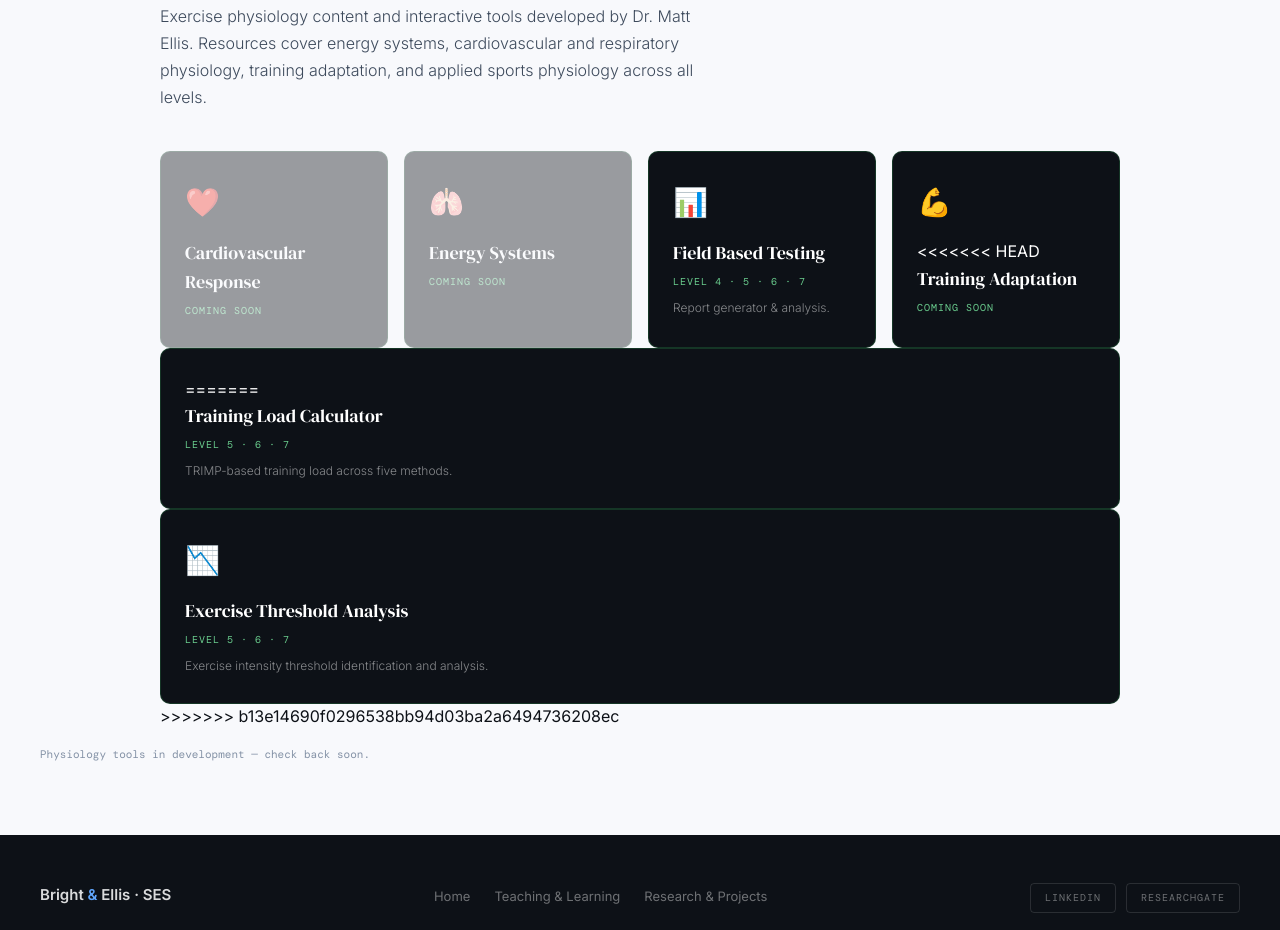
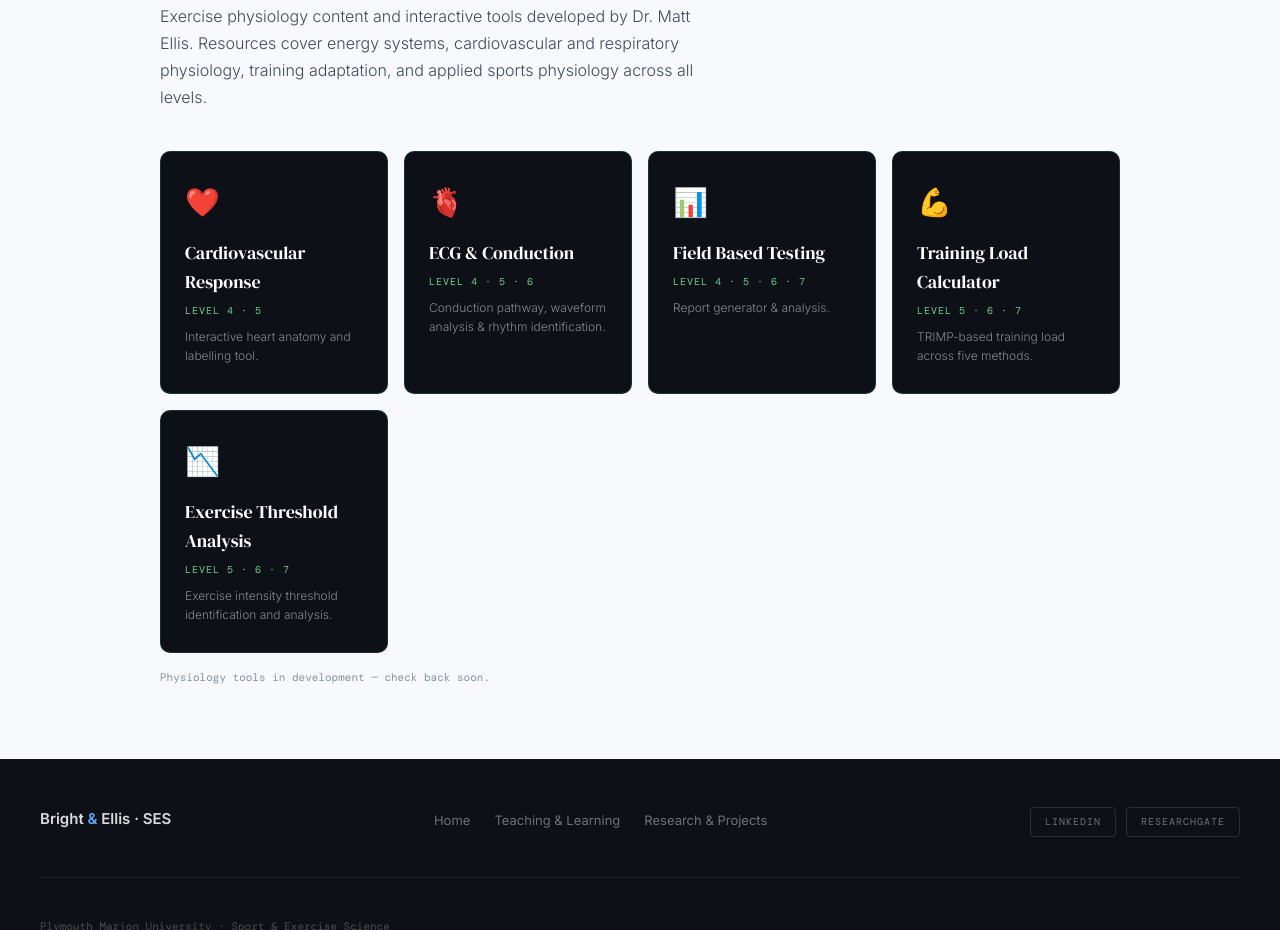
Before and after one commit to TommyEBright/TommyEBright.github.io, a plain HTML site: page teaching.html in a window 1280 px wide. Shown: the part 2504-3434 px from the top of the page. Drawn offline with nearby package versions, Linux system fonts and the light colour scheme.

Commit message:
Update teaching.html

```diff
--- a/teaching.html
+++ b/teaching.html
@@ -177,16 +177,18 @@
 
     <!-- PHYSIOLOGY TOOLS -->
     <div class="tools-grid">
-      <div class="tool-card" style="opacity:0.4; cursor:default; border-color:rgba(42,140,74,0.3);">
+      <a href="Matt Examples/label-the-heart.html" class="tool-card" style="border-color:rgba(42,140,74,0.3);">
         <div class="tool-icon">❤️</div>
         <div class="tool-name">Cardiovascular Response</div>
-        <div class="tool-level" style="color:#6bcf8f;">Coming soon</div>
-      </div>
-      <div class="tool-card" style="opacity:0.4; cursor:default; border-color:rgba(42,140,74,0.3);">
-        <div class="tool-icon">🫁</div>
-        <div class="tool-name">Energy Systems</div>
-        <div class="tool-level" style="color:#6bcf8f;">Coming soon</div>
-      </div>
+        <div class="tool-level" style="color:#6bcf8f;">Level 4 · 5</div>
+        <div style="font-size:12px; color:rgba(255,255,255,0.5); margin-top:8px; font-weight:300;">Interactive heart anatomy and labelling tool.</div>
+      </a>
+      <a href="Matt Examples/ecg-learning.html" class="tool-card" style="border-color:rgba(42,140,74,0.3);">
+        <div class="tool-icon">🫀</div>
+        <div class="tool-name">ECG &amp; Conduction</div>
+        <div class="tool-level" style="color:#6bcf8f;">Level 4 · 5 · 6</div>
+        <div style="font-size:12px; color:rgba(255,255,255,0.5); margin-top:8px; font-weight:300;">Conduction pathway, waveform analysis &amp; rhythm identification.</div>
+      </a>
       <a href="Matt Examples/sport-science-reports.html" class="tool-card" style="border-color:rgba(42,140,74,0.3);">
         <div class="tool-icon">📊</div>
         <div class="tool-name">Field Based Testing</div>
@@ -195,11 +197,6 @@
       </a>
       <a href="Matt Examples/trimp.html" class="tool-card" style="border-color:rgba(42,140,74,0.3);">
         <div class="tool-icon">💪</div>
-<<<<<<< HEAD
-        <div class="tool-name">Training Adaptation</div>
-        <div class="tool-level" style="color:#6bcf8f;">Coming soon</div>
-      </div>
-=======
         <div class="tool-name">Training Load Calculator</div>
         <div class="tool-level" style="color:#6bcf8f;">Level 5 · 6 · 7</div>
         <div style="font-size:12px; color:rgba(255,255,255,0.5); margin-top:8px; font-weight:300;">TRIMP-based training load across five methods.</div>
@@ -210,7 +207,6 @@
         <div class="tool-level" style="color:#6bcf8f;">Level 5 · 6 · 7</div>
         <div style="font-size:12px; color:rgba(255,255,255,0.5); margin-top:8px; font-weight:300;">Exercise intensity threshold identification and analysis.</div>
       </a>
->>>>>>> b13e14690f0296538bb94d03ba2a6494736208ec
     </div>
     <p style="margin-top:16px; font-family:var(--mono); font-size:11px; color:var(--muted);">Physiology tools in development — check back soon.</p>
   </div>
```
